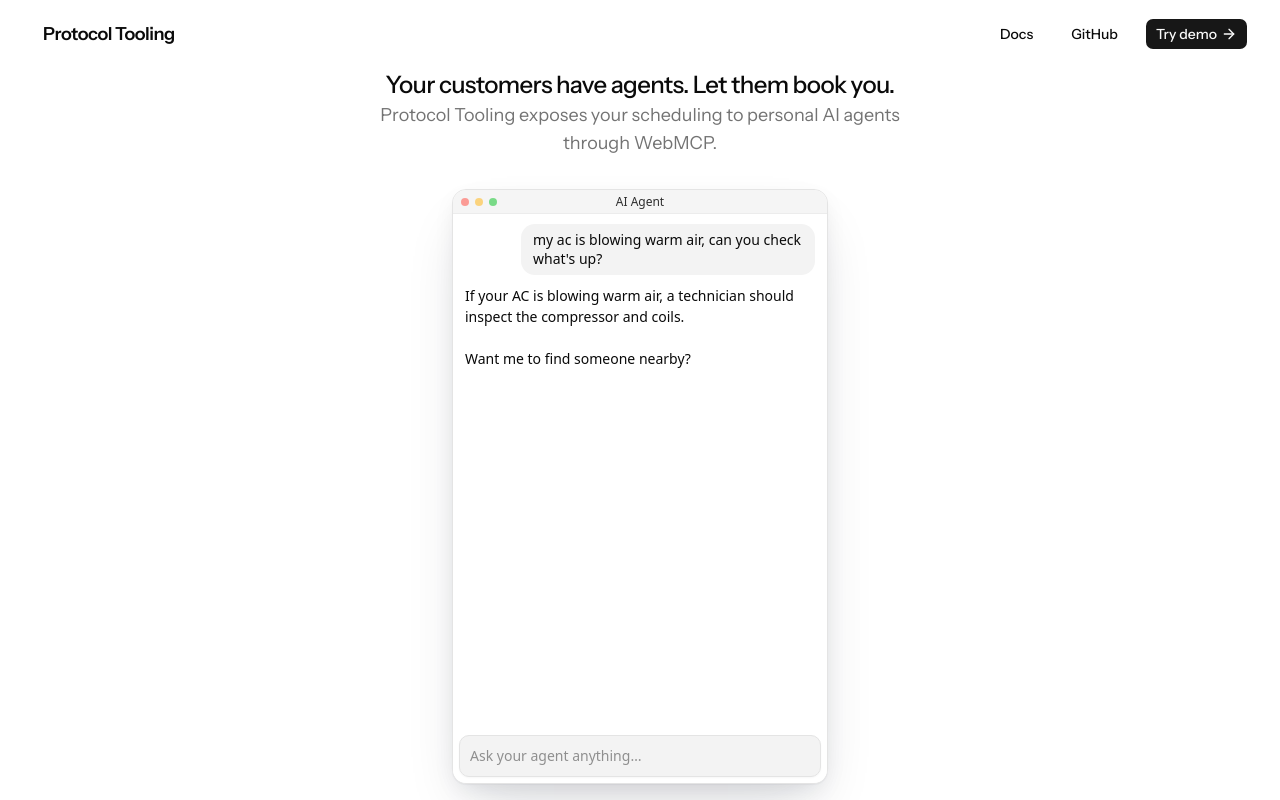
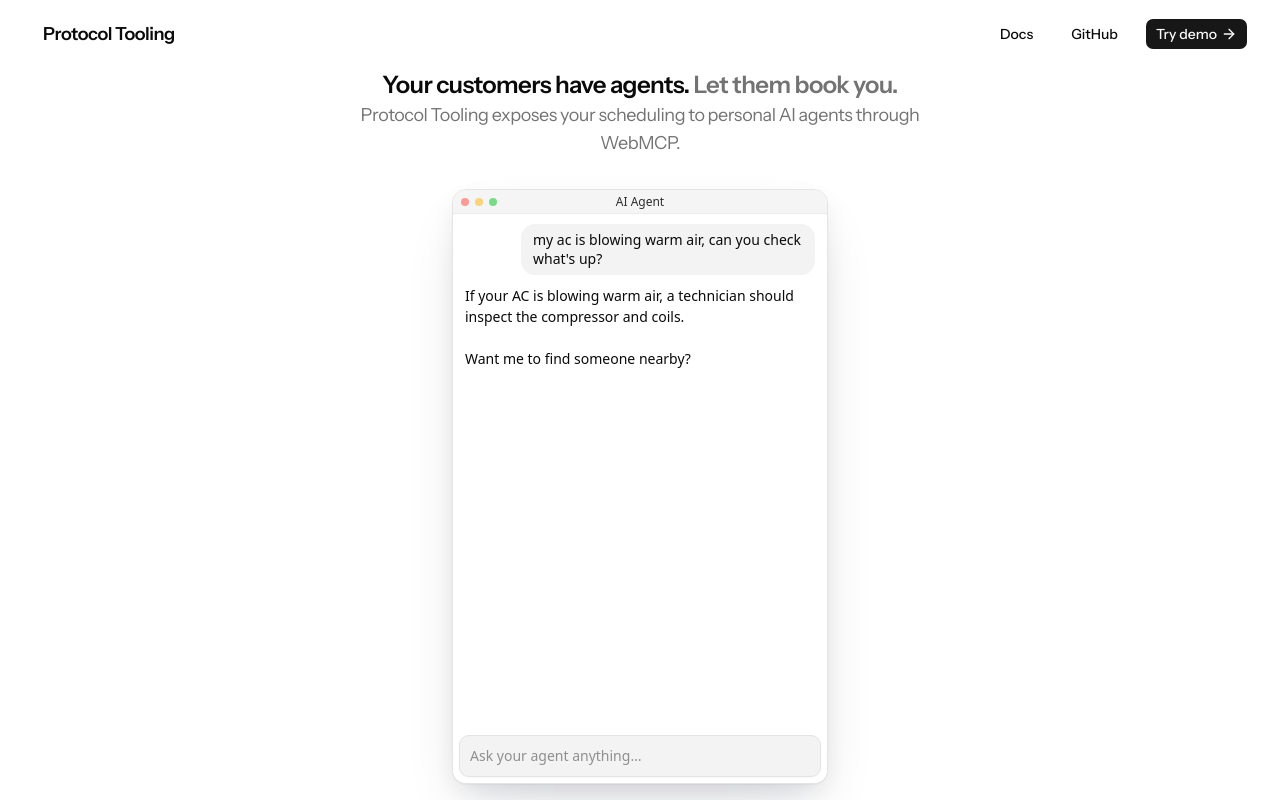
Before and after one commit to robertonevarez/fullcalendar-webmcp, a Next.js app: page / in a window 1280 px wide. Built offline with nearby package versions, Linux system fonts and the light colour scheme.

Commit message:
style(hero): enhance headline and subhead typography for improved clarity
Updated the HeroCopy component to use a bolder font weight for the headline and added a muted span for emphasis. Adjusted the subhead text for better tracking, contributing to a more polished and readable design.

```diff
--- a/src/components/hero/hero-copy.tsx
+++ b/src/components/hero/hero-copy.tsx
@@ -1,11 +1,11 @@
 export function HeroCopy() {
   return (
     <section className="mx-auto flex w-full max-w-xl flex-col gap-0 text-center">
-      <h1 className="landing-headline text-base font-medium tracking-tight text-balance leading-snug sm:text-lg md:text-xl lg:text-2xl">
-        Your customers have agents. Let them book you.
+      <h1 className="landing-headline text-base font-semibold tracking-tight text-balance leading-snug sm:text-lg md:text-xl lg:text-2xl">
+        Your customers have agents. <span className="text-muted-foreground">Let them book you.</span>
       </h1>
 
-      <p className="landing-subhead text-sm text-muted-foreground sm:text-base md:text-lg">
+      <p className="landing-subhead text-sm tracking-tight text-muted-foreground sm:text-base md:text-lg">
         Protocol Tooling exposes your scheduling to personal AI agents through WebMCP.
       </p>
     </section>
```
